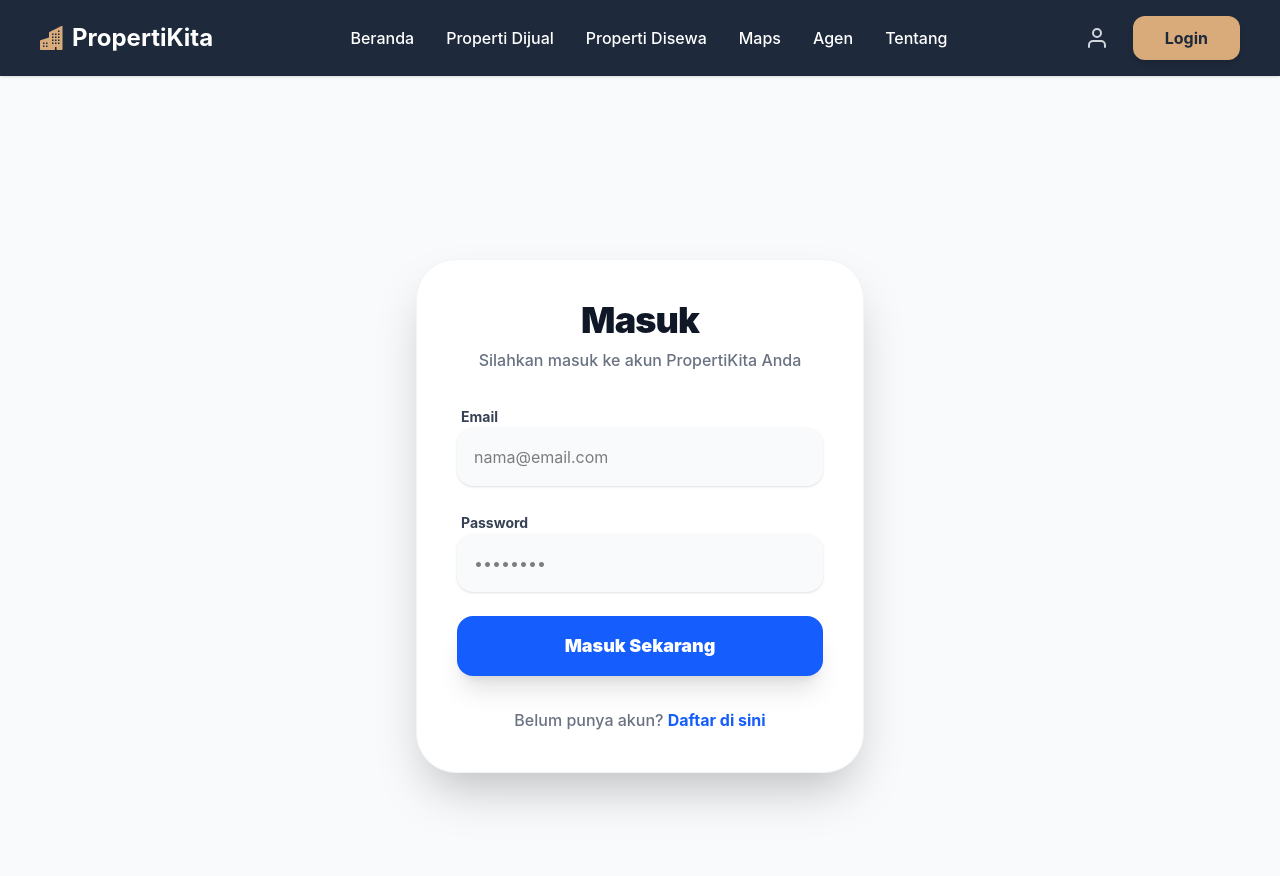
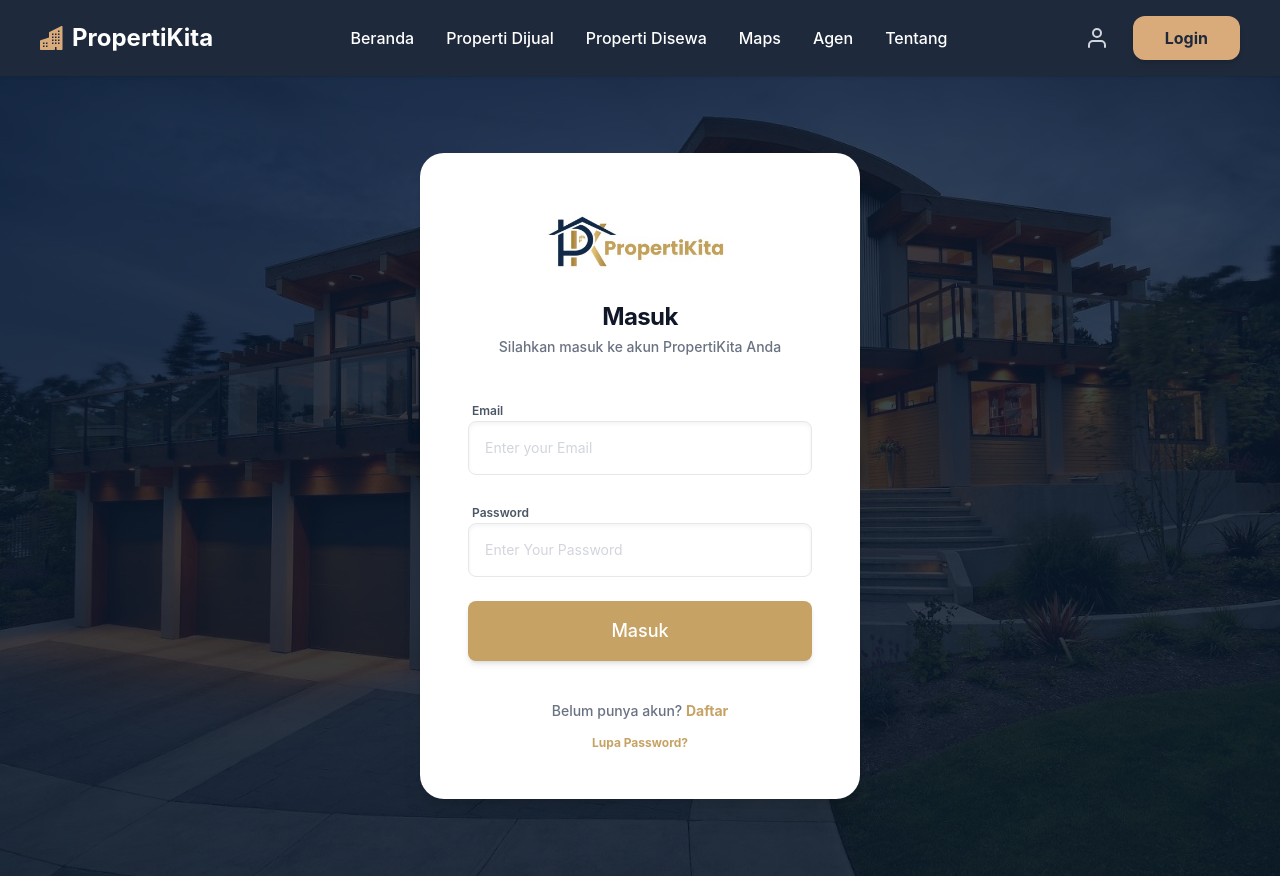
Before and after one commit to Dwi-Ramadhan15/PropertiKita, a React (Vite) app in the folder frontend/: page /login in a window 1280 px wide. Built offline with nearby package versions, Linux system fonts and the light colour scheme; no server answers.

Commit message:
frontend 1

```diff
--- a/frontend/src/App.jsx
+++ b/frontend/src/App.jsx
@@ -5,6 +5,7 @@
 import PropertyDetail from './pages/PropertyDetail';
 import Login from './pages/Login';
 import Register from './pages/Register';
+import ForgotPassword from './pages/ForgotPassword'; // ✅ Import file baru
 import MapSearch from './pages/MapSearch';
 import PropertiDijual from './pages/PropertiDijual';
 import PropertiDisewa from './pages/PropertiDisewa';
@@ -27,6 +28,7 @@
         <Route path="/properti/:slug" element={<PropertyDetail />} />
         <Route path="/login" element={<Login />} />
         <Route path="/register" element={<Register />} />
+        <Route path="/lupa-password" element={<ForgotPassword />} /> {/* ✅ Route Lupa Password */}
         <Route path="/mapsearch" element={<MapSearch />} />
         <Route path="/tentang" element={<Tentang />} />
         <Route path="/agen" element={<Agen />} />
@@ -34,6 +36,7 @@
         <Route path="/profile-user" element={<ProfileUser />} />
         <Route path="/dashboard-agen" element={<DashboardAgen />} />
         <Route path="/dashboard-admin" element={<DashboardAdmin />} />
+
         <Route path="*" element={
           <div className="text-center py-20">
             <h2 className="text-4xl font-bold text-gray-800">404</h2>
--- /dev/null
+++ b/frontend/src/pages/ForgotPassword.jsx
@@ -0,0 +1,76 @@
+import React, { useState } from 'react';
+import { useNavigate, Link } from 'react-router-dom';
+import axios from 'axios';
+import logoPK from '../assets/logo-pk.jpeg';
+
+export default function ForgotPassword() {
+  const [whatsapp, setWhatsapp] = useState('');
+  const [loading, setLoading] = useState(false);
+  const navigate = useNavigate();
+
+  const staticBackground = "https://images.unsplash.com/photo-1564013799919-ab600027ffc6?auto=format&fit=crop&w=1920&q=80";
+
+  const handleForgotPassword = async (e) => {
+    e.preventDefault();
+    setLoading(true);
+    try {
+      await axios.post('http://localhost:5000/api/users/forgot-password', {
+        whatsapp: whatsapp.trim()
+      });
+      alert("Kode OTP telah dikirim ke WhatsApp Anda.");
+      navigate('/verify-reset-otp', { state: { whatsapp } });
+    } catch (err) {
+      alert("Gagal: " + (err.response?.data?.message || "Nomor tidak terdaftar"));
+    } finally {
+      setLoading(false);
+    }
+  };
+
+  return (
+    <div
+      className="min-h-screen flex items-center justify-center bg-cover bg-center bg-no-repeat px-4 relative"
+      style={{ backgroundImage: `url(${staticBackground})` }}
+    >
+      <div className="absolute inset-0 bg-black/45 z-10"></div>
+
+      <div className="bg-white p-8 md:p-12 rounded-[2.5rem] shadow-2xl w-full max-w-lg relative z-20 backdrop-blur-sm text-center">
+
+        <div className="flex flex-col items-center mb-8">
+          <img src={logoPK} alt="Logo PK" className="h-20 mb-3 object-contain" />
+          <h2 className="text-3xl font-black text-gray-900 mb-2 tracking-tight">Lupa Password</h2>
+          <p className="text-gray-500 text-sm font-medium">
+            Masukkan No. WhatsApp untuk menerima OTP reset password
+          </p>
+        </div>
+
+        <form onSubmit={handleForgotPassword} className="space-y-6 text-left">
+          <div className="space-y-2">
+            <label className="text-sm font-bold text-gray-900 ml-1">No. WhatsApp</label>
+            <input
+              type="text"
+              placeholder="08xxxxxxxxxx"
+              className="w-full p-4 bg-gray-50 rounded-xl border border-gray-200 outline-none focus:border-blue-500 transition-all text-gray-700 shadow-sm"
+              onChange={(e) => setWhatsapp(e.target.value)}
+              required
+            />
+          </div>
+
+          <button
+            type="submit"
+            disabled={loading}
+            className={`w-full py-4 rounded-xl font-bold text-lg transition shadow-md flex justify-center items-center active:scale-95
+              ${loading ? 'bg-gray-400' : 'bg-[#1D3354] hover:bg-[#15263F] text-white'}`}
+          >
+            {loading ? "Memproses..." : "Kirim OTP Reset"}
+          </button>
+        </form>
+
+        <div className="mt-8 text-center border-t border-gray-100 pt-6">
+          <p className="text-gray-400 text-sm font-medium">
+             Kembali ke <Link to="/login" className="text-blue-600 font-bold hover:underline">Login</Link>
+          </p>
+        </div>
+      </div>
+    </div>
+  );
+}
--- a/frontend/src/pages/Login.jsx
+++ b/frontend/src/pages/Login.jsx
@@ -1,6 +1,9 @@
 import React, { useState } from 'react';
 import { useNavigate, Link } from 'react-router-dom';
 import axios from 'axios';
+// ✅ Pertahankan import assets yang sudah benar
+import backgroundRumah from '../assets/rumah-mewah-Armada.jpg';
+import logoPK from '../assets/logo-pk.jpeg';
 
 export default function Login() {
   const [email, setEmail] = useState('');
@@ -8,14 +11,15 @@
   const [loading, setLoading] = useState(false);
   const navigate = useNavigate();
 
+  // ✅ PERTAHANKAN LOGIKA HANDLER (TIDAK BERUBAH SEDIKITPUN)
   const handleLogin = async (e) => {
     e.preventDefault();
     setLoading(true);
 
     try {
       const res = await axios.post('http://localhost:5000/api/users/login', {
-            identifier: email,
-            password: password
+            identifier: email || "",
+            password: password || ""
           });
 
       if (res.data.success) {
@@ -23,15 +27,11 @@
         localStorage.setItem('token', token);
         localStorage.setItem('user', JSON.stringify(user));
 
-        alert("Login Berhasil! Halo " + user.name);
+        alert("Login Berhasil! Halo " + (user.name || "User"));
 
-        if (user.role === 'admin') {
-          navigate('/dashboard-admin');
-        } else if (user.role === 'agen') {
-          navigate('/dashboard-agen');
-        } else {
-          navigate('/');
-        }
+        if (user.role === 'admin') navigate('/dashboard-admin');
+        else if (user.role === 'agen') navigate('/dashboard-agen');
+        else navigate('/');
       }
     } catch (err) {
       const errorMsg = err.response?.data?.message || "Email atau password salah!";
@@ -41,55 +41,84 @@
     }
   };
 
+  // ✅ PENYESUAIAN WARNA DAN STYLE DI BAWAH INI
   return (
-    <div className="min-h-screen flex items-center justify-center bg-[#F8FAFC] pt-20 px-4">
-      <div className="bg-white p-10 rounded-[2.5rem] shadow-2xl w-full max-w-md border border-gray-100">
-        <h2 className="text-4xl font-black text-gray-900 mb-2 text-center tracking-tight">Masuk</h2>
-        <p className="text-gray-500 mb-8 font-medium text-center">Silahkan masuk ke akun PropertiKita Anda</p>
+    <div
+      className="min-h-screen flex items-center justify-center bg-cover bg-center bg-no-repeat px-4 relative"
+      style={{ backgroundImage: `url(${backgroundRumah})` }}
+    >
+      {/* Overlay Gelap Sesuai Referensi */}
+      <div className="absolute inset-0 bg-[#0A1A2E]/80 z-10"></div>
+
+      {/* Card UI: Penyesuaian membulat dan pading agar clean */}
+      <div className="bg-white p-8 md:p-12 rounded-[1.5rem] shadow-xl w-full max-w-[440px] relative z-20 text-center">
+
+        {/* Header Section */}
+        <div className="flex flex-col items-center mb-10">
+          <img
+            src={logoPK}
+            alt="Logo PropertiKita"
+            className="h-20 w-auto object-contain mb-5" // Sedikit margin bawah
+          />
+          {/* Judul Font Menengah */}
+          <h2 className="text-2xl font-bold text-gray-900 mb-1 tracking-tight">Masuk</h2>
+          <p className="text-gray-500 text-sm font-medium">Silahkan masuk ke akun PropertiKita Anda</p>
+        </div>
 
         <form onSubmit={handleLogin} className="space-y-6">
-          <div className="space-y-1">
-            <label className="text-sm font-bold text-gray-700 ml-1">Email</label>
+          {/* Input Email: Ganti rounded dan border */}
+          <div className="space-y-1.5 text-left">
+            <label className="text-xs font-semibold text-gray-600 ml-1">Email</label>
             <input
               type="email"
-              placeholder="nama@email.com"
-              className="w-full p-4 bg-gray-50 rounded-2xl outline-none border border-transparent focus:border-blue-500 focus:bg-white transition-all shadow-sm"
+              placeholder="Enter your Email"
+              className="w-full p-4 bg-white rounded-lg outline-none border border-gray-200 focus:border-[#C6A265] focus:ring-1 focus:ring-[#C6A265] transition-all shadow-inner text-sm placeholder:text-gray-300"
               onChange={(e) => setEmail(e.target.value)}
               required
             />
           </div>
 
-          <div className="space-y-1">
-            <label className="text-sm font-bold text-gray-700 ml-1">Password</label>
+          {/* Input Password: Ganti rounded dan border */}
+          <div className="space-y-1.5 text-left">
+            <label className="text-xs font-semibold text-gray-600 ml-1">Password</label>
             <input
               type="password"
-              placeholder="••••••••"
-              className="w-full p-4 bg-gray-50 rounded-2xl outline-none border border-transparent focus:border-blue-500 focus:bg-white transition-all shadow-sm"
+              placeholder="Enter Your Password"
+              className="w-full p-4 bg-white rounded-lg outline-none border border-gray-200 focus:border-[#C6A265] focus:ring-1 focus:ring-[#C6A265] transition-all shadow-inner text-sm placeholder:text-gray-300"
               onChange={(e) => setPassword(e.target.value)}
               required
             />
           </div>
 
+          {/* ✅ TOMBOL MASUK: GANTI WARNA JADI COKLAT EMAS */}
           <button
             type="submit"
             disabled={loading}
-            className={`w-full py-4 rounded-2xl font-black text-lg transition shadow-xl active:scale-95 flex justify-center items-center
-              ${loading ? 'bg-gray-400 cursor-not-allowed' : 'bg-blue-600 hover:bg-blue-700 text-white'}`}
+            className={`w-full py-4 rounded-lg font-medium text-lg transition flex justify-center items-center active:scale-95 shadow-md
+              ${loading ? 'bg-gray-400' : 'bg-[#C6A265] hover:bg-[#B39156] text-white'}`}
           >
-            {loading ? (
-              <div className="w-6 h-6 border-2 border-white border-t-transparent rounded-full animate-spin"></div>
-            ) : (
-              "Masuk Sekarang"
-            )}
+            {loading ? "Memproses..." : "Masuk"}
           </button>
         </form>
 
-        <p className="mt-8 text-center text-gray-500 font-medium">
-          Belum punya akun?{' '}
-          <Link to="/register" className="text-blue-600 font-bold hover:underline">
-            Daftar di sini
+        {/* Footer Links */}
+        <div className="mt-10 text-center space-y-3.5">
+          {/* Warna Daftar Coklat */}
+          <p className="text-gray-500 font-medium text-sm">
+            Belum punya akun?{' '}
+            <Link to="/register" className="text-[#C6A265] font-bold hover:underline transition">
+              Daftar
+            </Link>
+          </p>
+
+          {/* ✅ PERTAHANKAN LINK LUPA PASSWORD DENGAN WARNA BARU */}
+          <Link
+            to="/lupa-password"
+            className="block text-xs font-bold text-[#C6A265] hover:text-[#B39156] transition hover:underline"
+          >
+            Lupa Password?
           </Link>
-        </p>
+        </div>
       </div>
     </div>
   );
--- a/frontend/src/pages/Register.jsx
+++ b/frontend/src/pages/Register.jsx
@@ -1,202 +1,141 @@
 import React, { useState } from 'react';
 import { useNavigate, Link } from 'react-router-dom';
 import axios from 'axios';
-import { FiMail, FiLock, FiUser, FiPhone, FiCamera } from 'react-icons/fi';
-import bgImage from '../assets/rumah-mewah-Armada.jpg';
+// ✅ Pastikan import assets sudah sesuai dengan folder kamu
+import backgroundRumah from '../assets/rumah-mewah-Armada.jpg';
+import logoPK from '../assets/logo-pk.jpeg';
 
 export default function Register() {
-  const [formData, setFormData] = useState({
-    name: '',
-    email: '',
-    whatsapp: '',
-    password: '',
-    role: 'user'
-  });
-
-  // State khusus untuk File Gambar
-  const [profileImage, setProfileImage] = useState(null);
-  const [preview, setPreview] = useState(null);
-
-  const [showOtpModal, setShowOtpModal] = useState(false);
-  const [otpCode, setOtpCode] = useState('');
+  const [username, setUsername] = useState('');
+  const [email, setEmail] = useState('');
+  const [password, setPassword] = useState('');
+  const [whatsapp, setWhatsapp] = useState('');
+  const [role, setRole] = useState('user'); // Default role
+  const [loading, setLoading] = useState(false);
   const navigate = useNavigate();
-
-  // Handle Perubahan Gambar
-  const handleImageChange = (e) => {
-    const file = e.target.files[0];
-    if (file) {
-      setProfileImage(file);
-      setPreview(URL.createObjectURL(file)); // Buat preview gambar
-    }
-  };
 
   const handleRegister = async (e) => {
     e.preventDefault();
+    setLoading(true);
     try {
-      // Gunakan FormData karena ada pengiriman File
-      const data = new FormData();
-      data.append('name', formData.name);
-      data.append('email', formData.email);
-      data.append('whatsapp', formData.whatsapp);
-      data.append('password', formData.password);
-      data.append('role', formData.role);
-      if (profileImage) {
-        data.append('image', profileImage); // 'image' harus sesuai dengan multer di backend
+      // ✅ Logika pengiriman data tetap sama
+      const res = await axios.post('http://localhost:5000/api/users/register', {
+        username, email, password, whatsapp, role
+      });
+      if (res.data.success) {
+        alert("Registrasi Berhasil! Silahkan Login.");
+        navigate('/login');
       }
-
-      const res = await axios.post('http://localhost:5000/api/users/register', data, {
-        headers: { 'Content-Type': 'multipart/form-data' }
-      });
-
-      alert(`Anda telah mendapatkan pesan WhatsApp berisi kode OTP.`);
-      setShowOtpModal(true);
     } catch (err) {
-      alert("Gagal: " + (err.response?.data?.message || "Terjadi kesalahan koneksi"));
-    }
-  };
-
-  const handleVerifyOtp = async (e) => {
-    e.preventDefault();
-    try {
-      const identifier = formData.role === 'user' ? formData.whatsapp : formData.email;
-      await axios.post('http://localhost:5000/api/users/verify-otp', {
-        identifier: identifier,
-        otp: otpCode
-      });
-      alert("Verifikasi Berhasil! Silakan Login.");
-      setShowOtpModal(false);
-      navigate('/login');
-    } catch (err) {
-      alert("Verifikasi Gagal: " + (err.response?.data?.message || "OTP Salah"));
+      alert("Registrasi Gagal: " + (err.response?.data?.message || "Terjadi kesalahan"));
+    } finally {
+      setLoading(false);
     }
   };
 
   return (
     <div
-      className="min-h-screen flex items-center justify-center bg-cover bg-center bg-no-repeat pt-10 px-4 pb-16 relative"
-      style={{ backgroundImage: `url(${bgImage})` }}
+      className="min-h-screen flex items-center justify-center bg-cover bg-center bg-no-repeat px-4 relative py-10"
+      style={{ backgroundImage: `url(${backgroundRumah})` }}
     >
-      <div className="absolute inset-0 bg-black/40 z-10"></div>
+      {/* Overlay Gelap Elegan */}
+      <div className="absolute inset-0 bg-[#0A1A2E]/80 z-10"></div>
 
-      <div className="bg-white/95 p-10 rounded-[3rem] shadow-2xl w-full max-w-lg border border-gray-100 relative z-20 backdrop-blur-sm">
-        <h2 className="text-3xl font-black text-gray-900 mb-2 text-center">Daftar Akun</h2>
-        <p className="text-gray-500 mb-8 text-center font-medium">Lengkapi data untuk bergabung di PropertiKita</p>
+      <div className="bg-white p-8 md:p-10 rounded-[1.5rem] shadow-xl w-full max-w-[480px] relative z-20 text-center">
+
+        {/* Header */}
+        <div className="flex flex-col items-center mb-6">
+          <img src={logoPK} alt="Logo" className="h-16 w-auto object-contain mb-4" />
+          <h2 className="text-2xl font-bold text-gray-900 mb-1">Daftar Akun Baru</h2>
+          <p className="text-gray-500 text-sm font-medium">Buat akun untuk memulai</p>
+        </div>
+
+        {/* ✅ Switcher Role (Warna Coklat Keemasan) */}
+        <div className="flex bg-gray-100 p-1 rounded-xl mb-6">
+          <button
+            type="button"
+            onClick={() => setRole('user')}
+            className={`flex-1 py-2 text-sm font-bold rounded-lg transition ${role === 'user' ? 'bg-[#C6A265] text-white shadow-sm' : 'text-gray-500'}`}
+          >
+            User
+          </button>
+          <button
+            type="button"
+            onClick={() => setRole('agen')}
+            className={`flex-1 py-2 text-sm font-bold rounded-lg transition ${role === 'agen' ? 'bg-[#C6A265] text-white shadow-sm' : 'text-gray-500'}`}
+          >
+            Agen Properti
+          </button>
+        </div>
 
         <form onSubmit={handleRegister} className="space-y-4">
-
-          {/* INPUT FOTO PROFIL - Lingkaran di Tengah */}
-          <div className="flex flex-col items-center mb-6">
-            <div className="relative group">
-              <div className="w-24 h-24 rounded-full bg-gray-200 border-4 border-white shadow-md overflow-hidden flex items-center justify-center">
-                {preview ? (
-                  <img src={preview} alt="Preview" className="w-full h-full object-cover" />
-                ) : (
-                  <FiUser className="text-4xl text-gray-400" />
-                )}
-              </div>
-              <label className="absolute bottom-0 right-0 bg-blue-600 p-2 rounded-full text-white cursor-pointer shadow-lg hover:bg-blue-700 transition">
-                <FiCamera size={16} />
-                <input type="file" className="hidden" accept="image/*" onChange={handleImageChange} />
-              </label>
-            </div>
-            <p className="text-xs text-gray-400 mt-2">Tambah Foto Profil</p>
-          </div>
-
-          <div className="flex bg-gray-100 p-1 rounded-2xl mb-6">
-            <button
-              type="button"
-              className={`flex-1 py-3 rounded-xl font-bold transition ${formData.role === 'user' ? 'bg-white text-blue-600 shadow-sm' : 'text-gray-400'}`}
-              onClick={() => setFormData({...formData, role: 'user'})}
-            >User Biasa</button>
-            <button
-              type="button"
-              className={`flex-1 py-3 rounded-xl font-bold transition ${formData.role === 'agen' ? 'bg-white text-blue-600 shadow-sm' : 'text-gray-400'}`}
-              onClick={() => setFormData({...formData, role: 'agen'})}
-            >Agen Properti</button>
-          </div>
-
-          {/* ... Input Name, Email, WhatsApp, Password tetap sama seperti kode kamu ... */}
-          <div className="relative">
-            <FiUser className="absolute left-4 top-1/2 -translate-y-1/2 text-gray-400" />
+          {/* Input Username */}
+          <div className="space-y-1 text-left">
+            <label className="text-xs font-semibold text-gray-600 ml-1">Username</label>
             <input
-              type="text" placeholder="Nama Lengkap"
-              className="w-full pl-12 p-4 bg-gray-50 rounded-2xl outline-none focus:ring-2 focus:ring-blue-500 border border-transparent focus:border-blue-200"
-              onChange={(e) => setFormData({...formData, name: e.target.value})} required
+              type="text"
+              placeholder="Enter Your Username"
+              className="w-full p-3 bg-white rounded-lg border border-gray-200 focus:border-[#C6A265] focus:ring-1 focus:ring-[#C6A265] outline-none text-sm"
+              onChange={(e) => setUsername(e.target.value)}
+              required
             />
           </div>
 
-          <div className="relative">
-            <FiMail className="absolute left-4 top-1/2 -translate-y-1/2 text-gray-400" />
+          {/* Input Email */}
+          <div className="space-y-1 text-left">
+            <label className="text-xs font-semibold text-gray-600 ml-1">Email</label>
             <input
-              type="email" placeholder="Email Aktif"
-              className="w-full pl-12 p-4 bg-gray-50 rounded-2xl outline-none focus:ring-2 focus:ring-blue-500 border border-transparent focus:border-blue-200"
-              onChange={(e) => setFormData({...formData, email: e.target.value})} required={formData.role === 'agen'}
+              type="email"
+              placeholder="Enter your Email"
+              className="w-full p-3 bg-white rounded-lg border border-gray-200 focus:border-[#C6A265] focus:ring-1 focus:ring-[#C6A265] outline-none text-sm"
+              onChange={(e) => setEmail(e.target.value)}
+              required
             />
           </div>
 
-          <div className="relative">
-            <FiPhone className="absolute left-4 top-1/2 -translate-y-1/2 text-gray-400" />
-            <input
-              type="text" placeholder="Nomor WhatsApp (08xxxx)"
-              className="w-full pl-12 p-4 bg-gray-50 rounded-2xl outline-none focus:ring-2 focus:ring-blue-500 border border-transparent focus:border-blue-200"
-              onChange={(e) => setFormData({...formData, whatsapp: e.target.value})} required={formData.role === 'user'}
-            />
+          <div className="grid grid-cols-1 md:grid-cols-2 gap-4">
+            {/* Input Password */}
+            <div className="space-y-1 text-left">
+              <label className="text-xs font-semibold text-gray-600 ml-1">Password</label>
+              <input
+                type="password"
+                placeholder="Password"
+                className="w-full p-3 bg-white rounded-lg border border-gray-200 focus:border-[#C6A265] focus:ring-1 focus:ring-[#C6A265] outline-none text-sm"
+                onChange={(e) => setPassword(e.target.value)}
+                required
+              />
+            </div>
+            {/* Input WhatsApp */}
+            <div className="space-y-1 text-left">
+              <label className="text-xs font-semibold text-gray-600 ml-1">No. WhatsApp</label>
+              <input
+                type="text"
+                placeholder="08xxxx"
+                className="w-full p-3 bg-white rounded-lg border border-gray-200 focus:border-[#C6A265] focus:ring-1 focus:ring-[#C6A265] outline-none text-sm"
+                onChange={(e) => setWhatsapp(e.target.value)}
+                required
+              />
+            </div>
           </div>
 
-          <div className="relative">
-            <FiLock className="absolute left-4 top-1/2 -translate-y-1/2 text-gray-400" />
-            <input
-              type="password" placeholder="Password"
-              className="w-full pl-12 p-4 bg-gray-50 rounded-2xl outline-none focus:ring-2 focus:ring-blue-500 border border-transparent focus:border-blue-200"
-              onChange={(e) => setFormData({...formData, password: e.target.value})} required
-            />
-          </div>
-
-          <button type="submit" className="w-full bg-blue-600 text-white py-4 rounded-2xl font-black text-lg hover:bg-blue-700 transition shadow-xl shadow-blue-200 active:scale-95 mt-4">
-            Daftar Sekarang
+          {/* ✅ Tombol Daftar (Coklat Keemasan) */}
+          <button
+            type="submit"
+            disabled={loading}
+            className={`w-full py-4 rounded-lg font-bold text-white shadow-lg transition active:scale-95 mt-2
+              ${loading ? 'bg-gray-400' : 'bg-[#C6A265] hover:bg-[#B39156]'}`}
+          >
+            {loading ? "Memproses..." : "Daftar Sekarang"}
           </button>
         </form>
 
-        <p className="mt-8 text-center text-gray-500 font-medium">
-          Sudah punya akun? <Link to="/login" className="text-blue-600 font-bold hover:underline">Masuk</Link>
+        <p className="mt-6 text-sm font-medium text-gray-500">
+          Sudah punya akun?{' '}
+          <Link to="/login" className="text-[#C6A265] font-bold hover:underline">
+            Login Disini
+          </Link>
         </p>
       </div>
-
-      {/* ... Modal OTP tetap sama ... */}
-      {showOtpModal && (
-        <div className="fixed inset-0 z-50 flex items-center justify-center bg-black/60 backdrop-blur-sm px-4">
-          <div className="bg-white p-8 rounded-[2rem] shadow-2xl w-full max-w-sm text-center transform transition-all scale-100">
-            <h3 className="text-2xl font-black text-gray-900 mb-2">Masukkan OTP</h3>
-            <p className="text-gray-500 text-sm mb-6">
-              Kode telah dikirim ke {formData.role === 'user' ? formData.whatsapp : formData.email}
-            </p>
-
-            <form onSubmit={handleVerifyOtp}>
-              <input
-                type="text"
-                maxLength="6"
-                placeholder="• • • • • •"
-                className="w-full text-center text-3xl tracking-[0.5em] font-bold p-4 mb-6 bg-gray-50 rounded-2xl outline-none focus:ring-2 focus:ring-blue-500 border border-transparent"
-                onChange={(e) => setOtpCode(e.target.value)}
-                required
-              />
-              <button
-                type="submit"
-                className="w-full bg-blue-600 text-white py-4 rounded-2xl font-black text-lg hover:bg-blue-700 transition shadow-xl active:scale-95"
-              >
-                Verifikasi
-              </button>
-            </form>
-
-            <button
-              onClick={() => setShowOtpModal(false)}
-              className="mt-4 text-gray-400 text-sm hover:text-gray-600 font-bold"
-            >
-              Batal
-            </button>
-          </div>
-        </div>
-      )}
     </div>
   );
 }
```
Also changed, not shown: frontend/src/assets/logo-pk.jpeg (added), frontend/src/assets/rumah mewah.jpeg (added).
